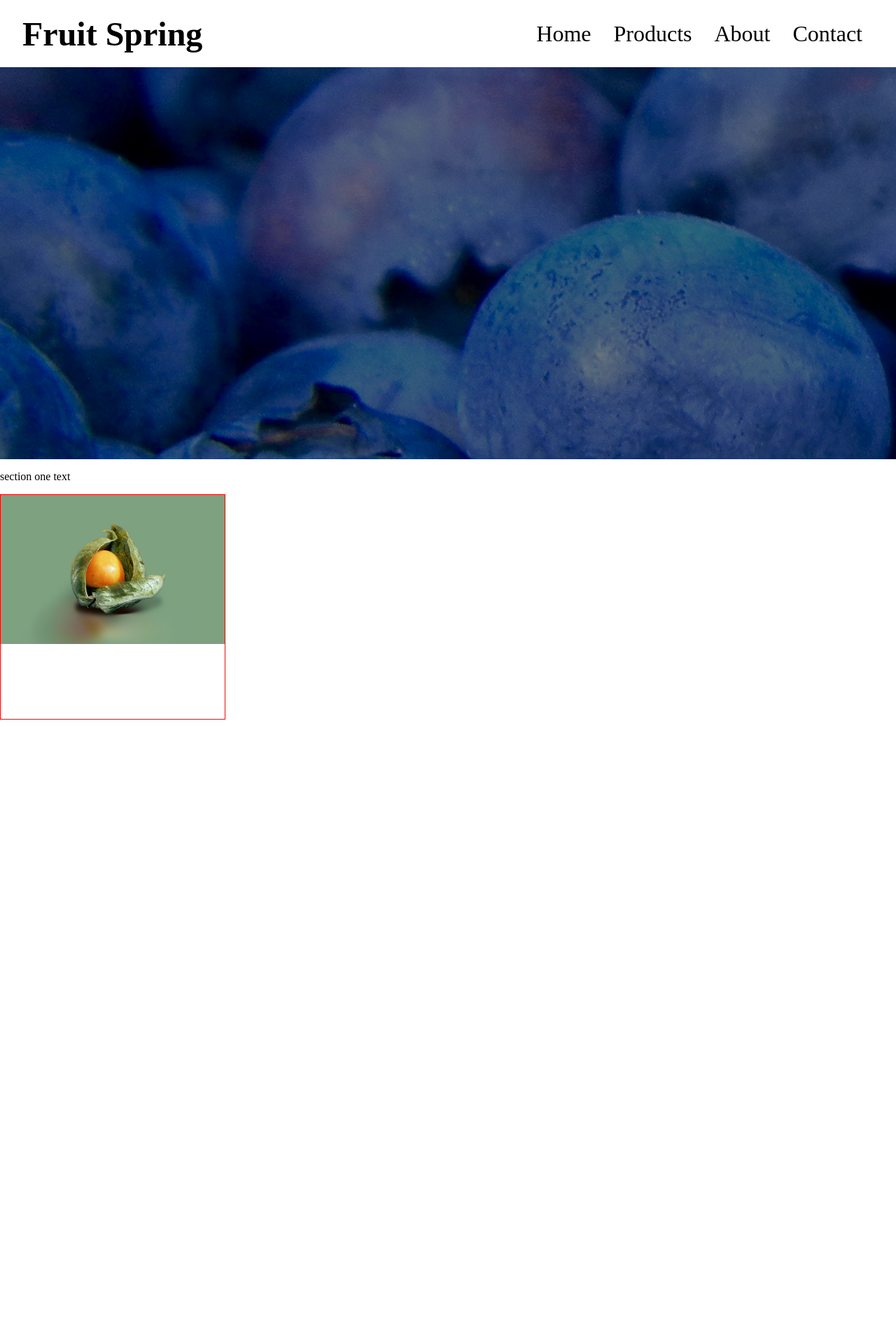
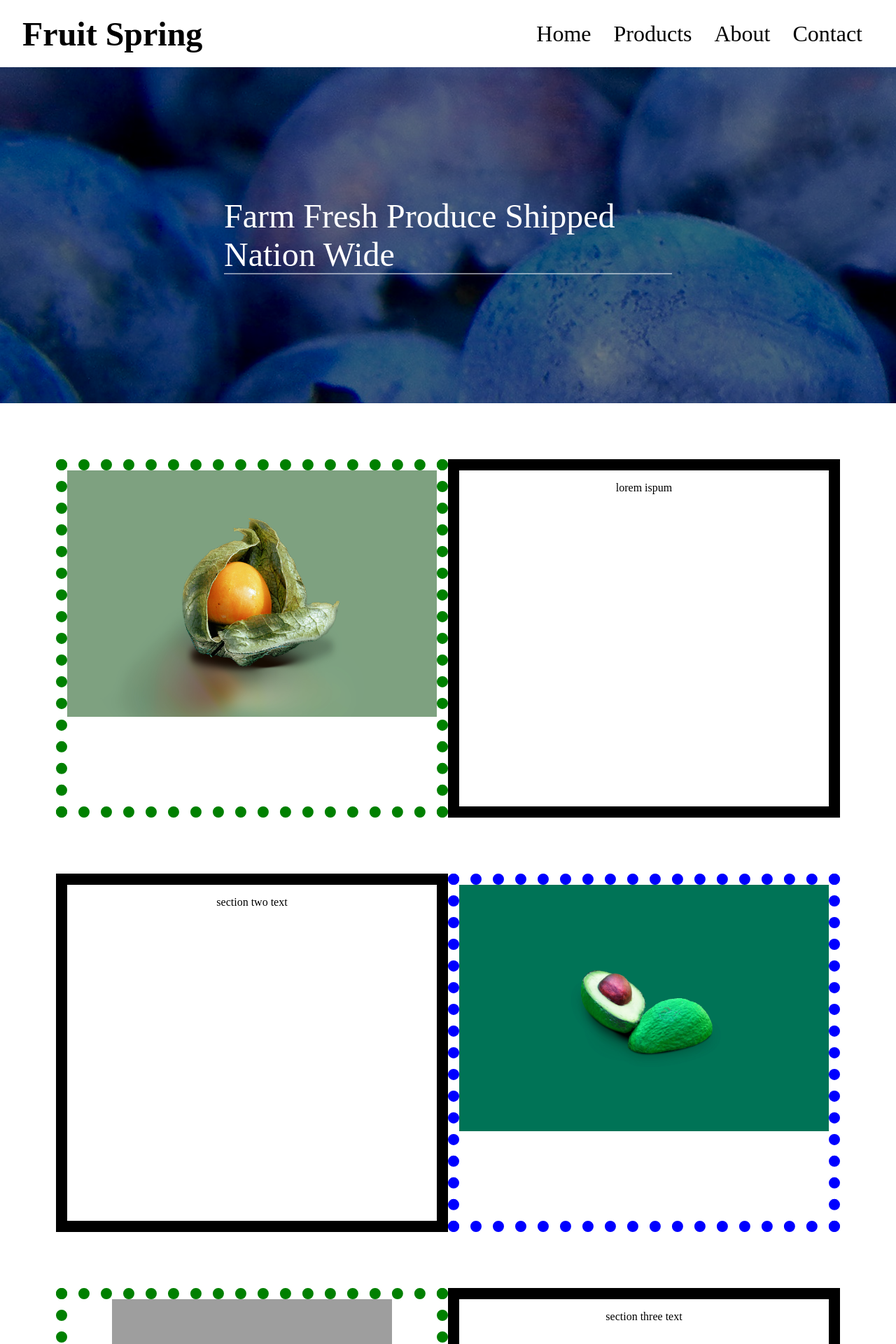
Before and after one commit to AdamPayne238/product-apollo, a React (Create React App) app in the folder product-app/: page /home in a window 1280 px wide. Shown: the top 1920 px of the page at 70% size. Before the commit the page ends 1028 px from the top, so only its background shows below. Built offline with nearby package versions, Linux system fonts and the light colour scheme; grey boxes are pictures that could not be loaded.

Commit message:
updating layout

```diff
--- a/product-app/src/components/Home/Home.js
+++ b/product-app/src/components/Home/Home.js
@@ -15,43 +15,51 @@ const Home = () => {
 
             <div className="home-banner">
                 <img src={banner} />
+                <div className="banner-text">
+                    Farm Fresh Produce Shipped Nation Wide
+                </div>
             </div>
 
-            <div className="section-one">
-                <div className="section-one-text">
-                    <p>section one text</p>
+            <div className="main-content">
+
+                <div className="left-container">
+                    <div className="text-left">
+                        <p>lorem ispum  </p>
                     </div>
-                <div className="section-one-img">
+                    <div className="img-left">
                         <img src={imageOne} />
                     </div>
                 </div>
 
-            {/* <div className="section-two">
-                <div className="section-two-text">
+                <div className="right-container">
+                    <div className="text-right">
                         <p>section two text</p>
                     </div>
-                <div className="section-two-img">
+                    <div className="img-right">
                         <img src={imageTwo} />
                     </div>
                 </div>
 
-            <div className="section-three">
-                <div className="section-three-text">
+                <div className="left-container">
+                    <div className="text-left">
                         <p>section three text</p>
                     </div>
-                <div className="section-three-img">
+                    <div className="img-left">
                         <img src={imageThree} />
                     </div>
                 </div>
 
-            <div className="section-four">
-                <div className="section-four-text">
+                <div className="right-container">
+                    <div className="text-right">
                         <p>section four text</p>
                     </div>
-                <div className="section-four-img">
+                    <div className="img-right">
                         <img src={imageFour} />
                     </div>
-            </div> */}
+                </div>
+
+            </div>
+
 
         </div>
     )
--- a/product-app/src/components/Home/Home.scss
+++ b/product-app/src/components/Home/Home.scss
@@ -3,7 +3,7 @@
 .home-container{
 
     .home-banner{
-        height: 35rem;
+        height: 30rem;
         // width: 100%;
         position: relative;
         overflow: hidden;
@@ -13,28 +13,83 @@
             opacity: 0.5;
         }
 
+        .banner-text{
+            position: absolute;
+            top: 50%;
+            left: 50%;
+            transform: translate(-50%, -50%);
+            color: white;
+            font-size: 3rem;
+            border-bottom: 0.1rem solid white;
         }
 
-    .section-one{
-
-        .section-one-text{
 
     }
 
-        .section-one-img{
-            // margin: 10px;
-            width: 20rem;
-            height: 20rem;
-            line-height: 115px;
+    .main-content{
+        width: 100%;
+        margin: auto;
         text-align: center;
-            border: 1px solid red;
+        flex-wrap: wrap;
+
+
+        .left-container{
+            margin: 5rem;
+            display: flex;
+            flex-direction: row-reverse;
+            justify-content: center;
+            justify-content: space-evenly;
+
+            .text-left{
+                width: 45rem;
+                height: 30rem;
+                border: 1rem solid black;
+
+            }
+
+            .img-left{
+                width: 45rem;
+                height: 30rem;
+                text-align: center;
+                border: 1rem dotted green;
+                img{
+
+                    max-width:100%;
+                    max-height:100%;
+                    vertical-align: middle;
+                }
+            }
+        }
+
+        .right-container{
+            margin: 5rem;
+            display: flex;
+            justify-content: center;
+            justify-content: space-evenly;
+
+            .text-right{
+                width: 45rem;
+                height: 30rem;
+                border: 1rem solid black;
+
+            }
+
+            .img-right{
+                width: 45rem;
+                height: 30rem;
+                text-align: center;
+                border: 1rem dotted blue;
                 img{
                     max-width:100%;
                     max-height:100%;
                     vertical-align: middle;
                 }
             }
+
         }
+
+    }
+
 
 
 }
```
Lines whose indentation alone changed are shown as unchanged.
